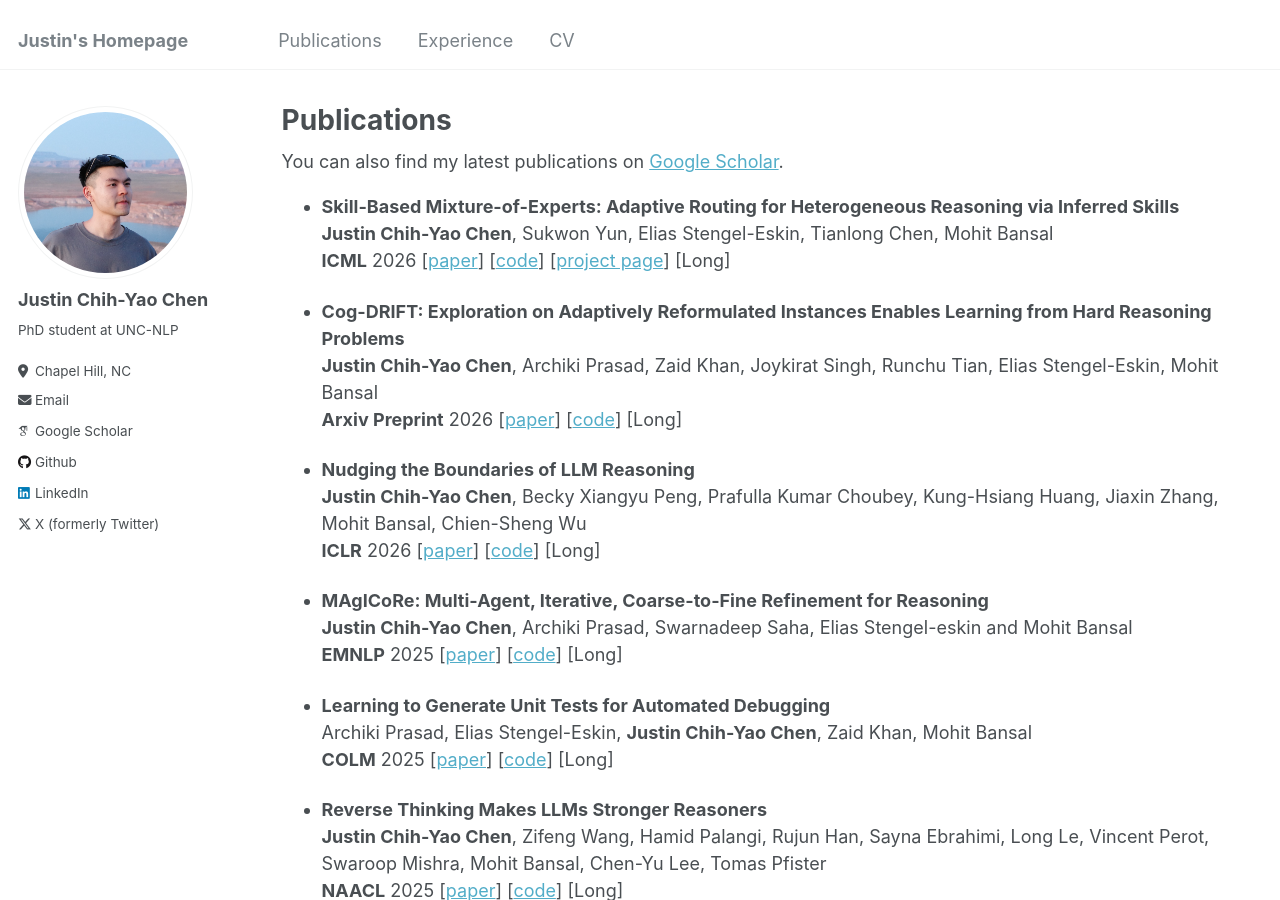
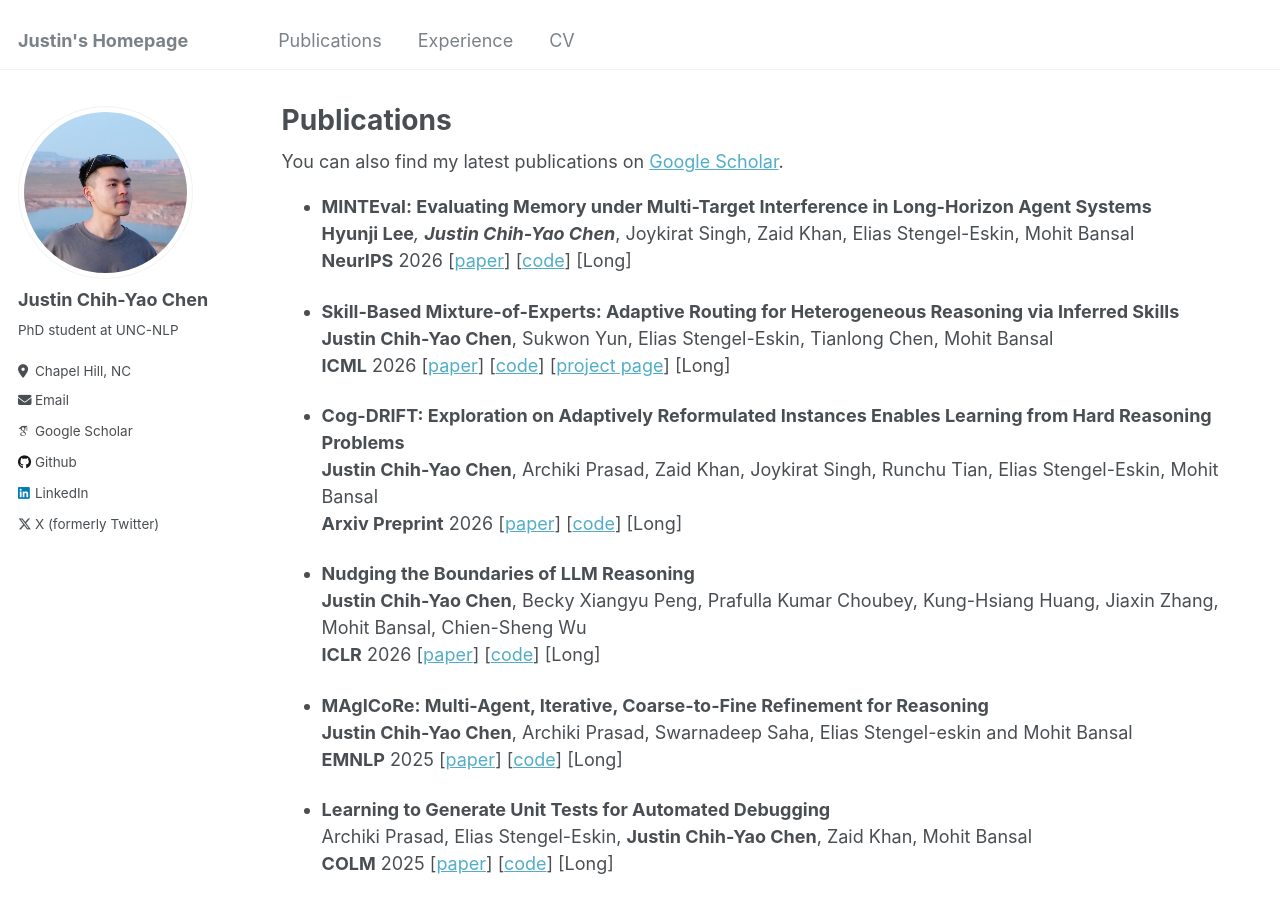
Before and after one commit to dinobby/dinobby.github.io, a Jekyll site: the page built from _pages/publications.md, in a window 1280 px wide and 900 px high. Built offline with Jekyll 4.4.1, drawn with Linux system fonts in a browser that asks for light colours; some web fonts are replaced.

Commit message:
Update publications with new research entries
Added new publications to the publications page, including details for 'MINTEval' and 'Skill-Based Mixture-of-Experts'.

```diff
--- a/_pages/publications.md
+++ b/_pages/publications.md
@@ -10,6 +10,9 @@ author_profile: true
 {% endif %}
 
 {% include base_path %}
+* **MINTEval: Evaluating Memory under Multi-Target Interference in Long-Horizon Agent Systems**
+**Hyunji Lee***, **Justin Chih-Yao Chen***, Joykirat Singh, Zaid Khan, Elias Stengel-Eskin, Mohit Bansal\
+**NeurIPS** 2026 [[paper](https://arxiv.org/abs/2605.18565)] [[code](https://github.com/amy-hyunji/MINTEval)] [Long]
 
 * **Skill-Based Mixture-of-Experts: Adaptive Routing for Heterogeneous Reasoning via Inferred Skills**
 **Justin Chih-Yao Chen**, Sukwon Yun, Elias Stengel-Eskin, Tianlong Chen, Mohit Bansal\
```
